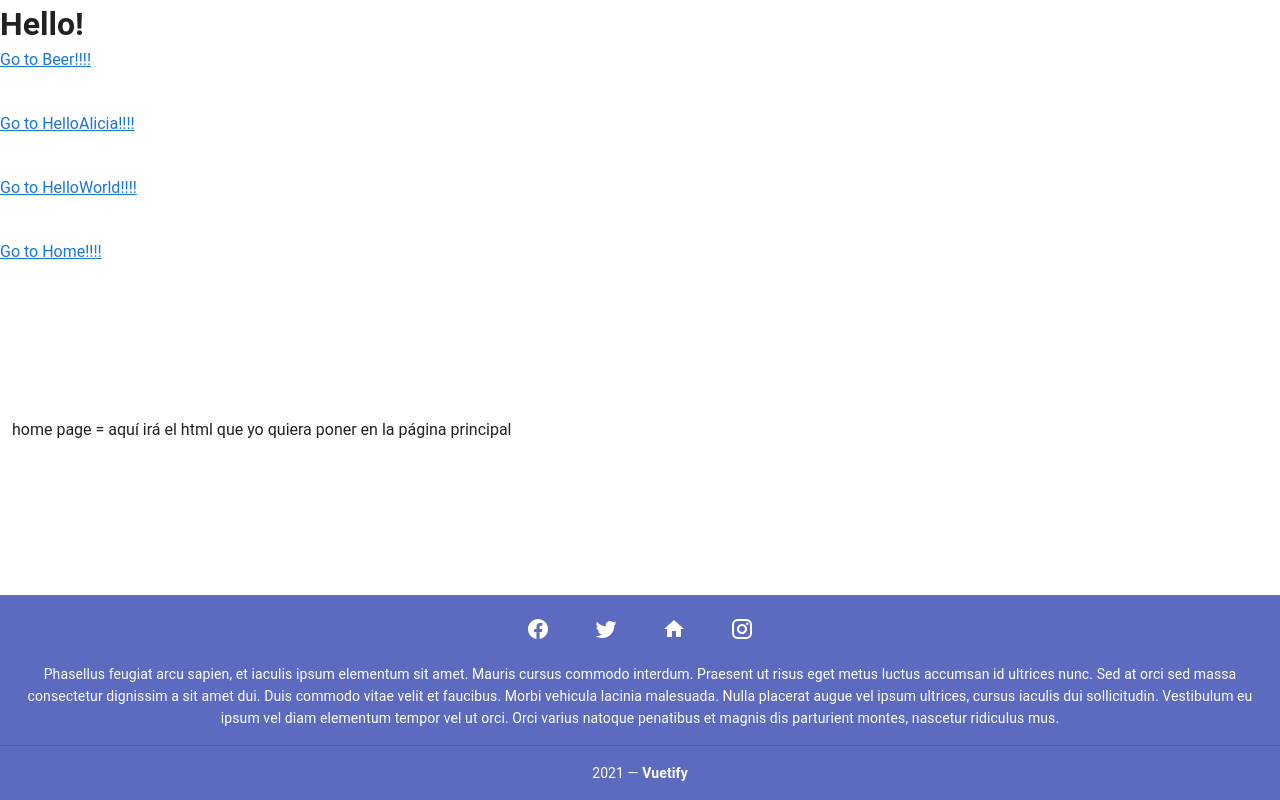
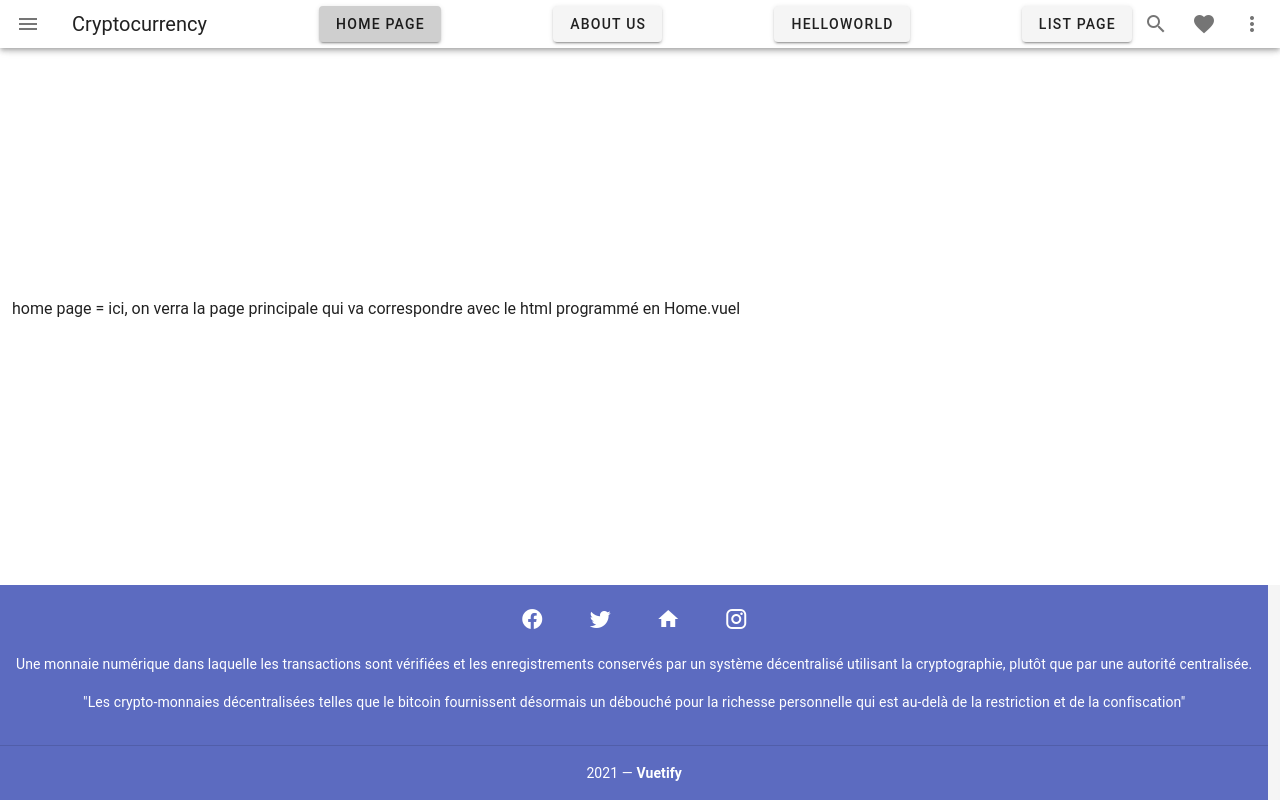
Before and after one commit to Realise-Formation-Digital/vue-cryptocurrencies-project, a Vue app: page / in a window 1280 px wide. Built offline with nearby package versions, Linux system fonts and the light colour scheme.

Commit message:
Header and Footer

```diff
--- a/src/components/Footer.vue
+++ b/src/components/Footer.vue
@@ -2,7 +2,7 @@
   <div>
     <v-footer
         padless
-        class="purple"
+        class="#3F51B5"
     >
       <v-card
           flat
@@ -23,11 +23,8 @@
         </v-card-text>
 
         <v-card-text class="white--text pt-0">
-          Phasellus feugiat arcu sapien, et iaculis ipsum elementum sit amet. Mauris cursus commodo interdum. Praesent
-          ut risus eget metus luctus accumsan id ultrices nunc. Sed at orci sed massa consectetur dignissim a sit amet
-          dui. Duis commodo vitae velit et faucibus. Morbi vehicula lacinia malesuada. Nulla placerat augue vel ipsum
-          ultrices, cursus iaculis dui sollicitudin. Vestibulum eu ipsum vel diam elementum tempor vel ut orci. Orci
-          varius natoque penatibus et magnis dis parturient montes, nascetur ridiculus mus.
+         <p> Une monnaie numérique dans laquelle les transactions sont vérifiées et les enregistrements conservés par un système décentralisé utilisant la cryptographie, plutôt que par une autorité centralisée.</p>
+         <p>"Les crypto-monnaies décentralisées telles que le bitcoin fournissent désormais un débouché pour la richesse personnelle qui est au-delà de la restriction et de la confiscation"</p>
         </v-card-text>
 
         <v-divider></v-divider>
--- a/src/components/Header.vue
+++ b/src/components/Header.vue
@@ -1,6 +1,44 @@
 <template>
   <div>
-    <!-- el html que está aquí se va a repetir en cada página, <header> -->
+
+<v-toolbar dense>
+      <v-app-bar-nav-icon></v-app-bar-nav-icon>
+
+      <v-toolbar-title>Cryptocurrency</v-toolbar-title>
+        <v-spacer></v-spacer>
+        <v-btn
+            to="/">
+            Home Page
+        </v-btn>
+      <v-spacer></v-spacer>
+        <v-btn
+            to="/HelloAlicia">
+            About Us
+        </v-btn>
+        <v-spacer></v-spacer>
+        <v-btn
+            to="/HelloWorld">
+            HelloWorld
+        </v-btn>
+        <v-spacer></v-spacer>
+        <v-btn
+            to="/Beer">
+            List Page
+        </v-btn>
+      <v-btn icon>
+        <v-icon>mdi-magnify</v-icon>
+      </v-btn>
+
+      <v-btn icon>
+        <v-icon>mdi-heart</v-icon>
+      </v-btn>
+
+      <v-btn icon>
+        <v-icon>mdi-dots-vertical</v-icon>
+      </v-btn>
+    </v-toolbar>
+
+    <!-- el html que está aquí se va a repetir en cada página, <header>
     <h1>Hello!</h1>
     <p>
       <router-link to="/Beer">Go to Beer!!!!</router-link>
@@ -16,7 +54,7 @@
     <br>
     <p>
       <router-link to="/">Go to Home!!!!</router-link>
-    </p>
+    </p>     -->
   </div>
 </template>
 
--- a/src/components/Home.vue
+++ b/src/components/Home.vue
@@ -1,6 +1,6 @@
 <template>
   <div class="hello">
-    <p> home page = aquí irá el html que yo quiera poner en la página principal </p>
+    <p> home page = ici, on verra la page principale qui va correspondre avec le html programmé en Home.vuel </p>
   </div>
 </template>
 
```
Also changed, not shown: 1 other file (tests, documents, lock files or other folders).
